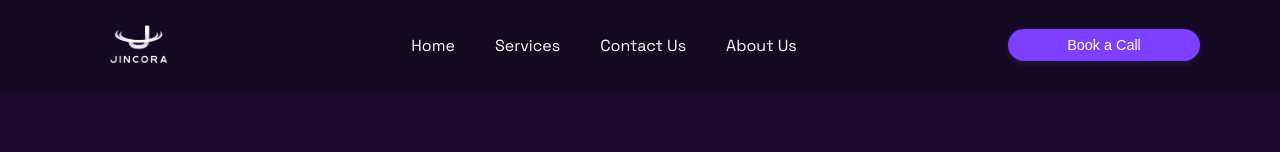
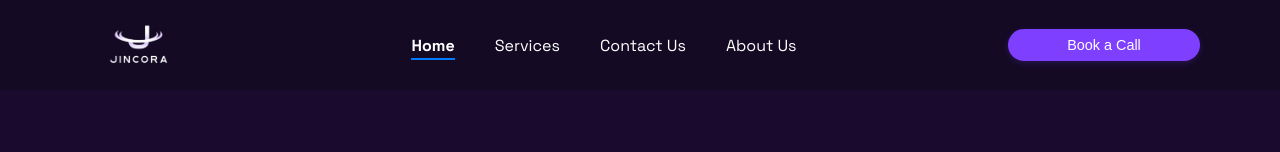
Before and after one commit to Jincora7/JincoraSite, a React (Vite) app: page / in a window 1280 px wide. Shown: the top 152 px of the page. Built offline with nearby package versions, Linux system fonts and the light colour scheme.

Commit message:
active-nav-fea

```diff
--- a/src/components/NavBar/Navbar.css
+++ b/src/components/NavBar/Navbar.css
@@ -30,26 +30,40 @@
     margin-top: 10px;
 }
 
-
 .navLink {
     display: flex;
     align-items: center;
     gap: 40px;
 }
 
+/* Base styling for NavLink */
 .navLink a {
     text-decoration: none;
     color: white;
     font-size: 16px;
     font-weight: 400;
-    transition: color 0.3s ease;
+    position: relative;
 }
 
-/* .navLink a:hover,
-.navLink a.active {
+/* Active link styling with underline */
+.navLink a.active-link {
+    color: white;
+    font-weight: bold;
+}
 
-    font-weight: 600;
-} */
+/* The underline for the active link */
+.navLink a.active-link::after {
+    content: "";
+    position: absolute;
+    left: 0;
+    bottom: -4px;
+    height: 2px;
+    width: 100%;
+    background-color: #007bff; /* Underline color */
+}
+
+
+
 
 
 .navLink a:nth-child(2) {
@@ -222,6 +236,7 @@
 }
 
 
+
 @keyframes slideDown {
     0% {
         transform: translateY(-20px);
@@ -232,6 +247,7 @@
         opacity: 1;
     }
 }
+
 
 
 
@@ -256,6 +272,7 @@
     .search_input {
         font-size: 15px;
     }
+
 }
 
 
--- a/src/components/NavBar/Navbar.jsx
+++ b/src/components/NavBar/Navbar.jsx
@@ -2,31 +2,24 @@ import React, { useState, useEffect } from "react";
 import logo from "../../assets/logo.png";
 import { FaAngleDown } from "react-icons/fa6";
 import { FiMenu } from "react-icons/fi";
-import { NavLink,Link } from "react-router-dom";
+import { NavLink, Link } from "react-router-dom";
 import { RxCross2 } from "react-icons/rx";
-// import PrimaryBtn from '../../../reusableComponents/PrimaryBtn/PrimaryBtn'
 import PrimaryBtn from "../../reusableComponents/PrimaryBtn/PrimaryBtn";
-
-import { useNavigate, useLocation } from "react-router-dom"; /*changes*/
-
+import { useNavigate, useLocation } from "react-router-dom";
 import "./Navbar.css";
 
 function Navbar() {
     const [menuOpen, setMenuOpen] = useState(false);
     const [searchOpen, setSearchOpen] = useState(false);
     const [inputBox, setInputBox] = useState("");
-
     const navigate = useNavigate();
     const location = useLocation();
 
-
     const scrollToHome = () => {
         if (location.pathname === "/") {
-            // Already on home, scroll
             const section = document.getElementById("top-of-home");
             section?.scrollIntoView({ behavior: "smooth" });
         } else {
-            // Navigate to home with scroll flag
             navigate("/", { state: { scrollTo: "home" } });
         }
     };
@@ -38,34 +31,45 @@ function Navbar() {
         }
     };
 
-
-
-
     const scrollToServices = () => {
         if (location.pathname === "/services") {
-            // Already on home, scroll
             const section = document.getElementById("top-of-services");
             section?.scrollIntoView({ behavior: "smooth" });
         } else {
-            // Navigate to home with scroll flag
             navigate("/services", { state: { scrollTo: "services" } });
         }
     };
 
+    const [activeSection, setActiveSection] = useState("");
+    useEffect(() => {
+        const handleScroll = () => {
+            const sections = document.querySelectorAll("section[id]");
+            const scrollY = window.pageYOffset;
+
+            sections.forEach((section) => {
+                const sectionTop = section.offsetTop - 60;
+                const sectionHeight = section.offsetHeight;
+                const sectionId = section.getAttribute("id");
+
+                if (scrollY > sectionTop && scrollY <= sectionTop + sectionHeight) {
+                    setActiveSection(sectionId);
+                }
+            });
+        };
+
+        window.addEventListener("scroll", handleScroll);
+        return () => window.removeEventListener("scroll", handleScroll);
+    }, []);
 
     useEffect(() => {
         const handleResize = () => {
             if (window.innerWidth > 1024) {
-                setMenuOpen(false); // Close mobile menu if screen is large
+                setMenuOpen(false);
             }
         };
 
         window.addEventListener("resize", handleResize);
-
-        // Clean up the event listener on unmount
-        return () => {
-            window.removeEventListener("resize", handleResize);
-        };
+        return () => window.removeEventListener("resize", handleResize);
     }, []);
 
     return (
@@ -75,124 +79,49 @@ function Navbar() {
             </Link>
 
             <div className="navLink">
-                {/* <NavLink to="/">Home</NavLink> */}
-
-                <NavLink to="#" onClick={scrollToHome}>
+                <NavLink
+                    to="/"
+                    onClick={scrollToHome}
+                    className={({ isActive }) => (isActive ? "active-link" : "")}
+                >
                     Home
                 </NavLink>
-                {/*
-                <NavLink to="/services">
-                    Services
 
-                </NavLink> */}
-
-                <NavLink to="#" onClick={scrollToServices}>
+                <NavLink
+                    to="/services"
+                    onClick={scrollToServices}
+                    className={({ isActive }) => (isActive ? "active-link" : "")}
+                >
                     Services
                 </NavLink>
 
-
-
-                {/* <NavLink to="/portfolio">Portfolio</NavLink> */}
-                {/* <NavLink to="/about">About Us</NavLink> */}
-{/*
-                <button
-                    className="calendly-button"
-                    onClick={() =>
-                        window.open(
-                            "https://calendly.com/admin-jincora/30min",
-                            "_blank"
-                        )
-                    }
+                <NavLink
+                    to="/ContactUsPage"
+                    onClick={scrollToContact}
+                    className={({ isActive }) => (isActive ? "active-link" : "")}
                 >
-                    Book a Call
-                </button> */}
-
-                <NavLink to="/ContactUsPage" onClick={scrollToContact}>
                     Contact Us
                 </NavLink>
 
-                {/* <NavLink to="/about">About Us</NavLink> */}
-
                 <NavLink
-                    to="#"
+                    to="/about"
                     onClick={() => {
-                        setMenuOpen(false);
-                        if (location.pathname === "/about") {
-                            const topOfAbout =
-                                document.getElementById("top-of-about");
-                            if (topOfAbout) {
-                                topOfAbout.scrollIntoView({
-                                    behavior: "smooth",
-                                });
-                            }
-                        } else {
                         navigate("/about", {
                             state: { scrollToTop: true },
                         });
-                        }
                     }}
+                    className={({ isActive }) => (isActive ? "active-link" : "")}
                 >
                     About Us
                 </NavLink>
-
             </div>
-            {/*
-            <div className="search">
-                <span className="search-icon">
-                    <div className="container">
-                        <div className="mainbox">
-                            <div
-                                className="iconContainer"
-                                onClick={() => setSearchOpen((prev) => !prev)}
-                            >
-                                <svg
-                                    viewBox="0 0 512 512"
-                                    height="1em"
-                                    xmlns="http://www.w3.org/2000/svg"
-                                    className="search_icon"
-                                >
-                                    <path d="M416 208c0 45.9-14.9 88.3-40 122.7L502.6 457.4c12.5 12.5 12.5 32.8 0 45.3s-32.8 12.5-45.3 0L330.7 376c-34.4 25.2-76.8 40-122.7 40C93.1 416 0 322.9 0 208S93.1 0 208 0S416 93.1 416 208zM208 352a144 144 0 1 0 0-288 144 144 0 1 0 0 288z"></path>
-                                </svg>
-                            </div>
-                            <input
-                                className="search_input"
-                                placeholder="Search"
-                                type="text"
-                            />
-                        </div>
-                    </div>
-                </span>
-
-                {!menuOpen ? (
-                    <span
-                        className="menu-icons"
-                        onClick={() => setMenuOpen(true)}
-                    >
-                        <FiMenu size={24} />
-                    </span>
-                ) : (
-                    <span
-                        className="menu-icons"
-                        onClick={() => setMenuOpen(false)}
-                    >
-                        <RxCross2 size={24} />
-                    </span>
-                )}
-            </div> */}
-
 
             <div className="search">
                 <button
-                    // className="calendly-button"
                     className="primary-btn"
-
                     onClick={() =>
-                        window.open(
-                            "https://calendly.com/admin-jincora/30min",
-                            "_blank"
-                        )
+                        window.open("https://calendly.com/admin-jincora/30min", "_blank")
                     }
-
                 >
                     Book a Call
                 </button>
@@ -216,93 +145,58 @@ function Navbar() {
 
             {menuOpen && (
                 <div className="responsive-nav">
-                    {/* <NavLink to="/" onClick={() => setMenuOpen(false)}>
-                        Home
-                    </NavLink> */}
-
                     <NavLink
-                        to="#"
+                        to="/"
                         onClick={() => {
                             setMenuOpen(false);
                             scrollToHome();
                         }}
+                        className={({ isActive }) => (isActive ? "active-link" : "")}
                     >
                         Home
                     </NavLink>
 
-                    {/* <NavLink to="/services" onClick={() => setMenuOpen(false)}>
-                        Services
-
-                    </NavLink> */}
-
                     <NavLink
-                        to="#"
+                        to="/services"
                         onClick={() => {
                             setMenuOpen(false);
                             scrollToServices();
                         }}
+                        className={({ isActive }) => (isActive ? "active-link" : "")}
                     >
                         Services
                     </NavLink>
-
-                    {/* <NavLink to="/portfolio" onClick={() => setMenuOpen(false)}>
-                        Portfolio
-                    </NavLink> */}
 
                     <button
                         className="calendly-button-box"
                         onClick={() => {
                             setMenuOpen(false);
-                            window.open(
-                                "https://calendly.com/admin-jincora/30min"
-                            );
+                            window.open("https://calendly.com/admin-jincora/30min");
                         }}
                     >
                         Book a Call
                     </button>
 
-                    {/* <NavLink to="/about" onClick={() => setMenuOpen(false)}>
-                        About Us
-                    </NavLink> */}
-
                     <NavLink
-                        to="#"
+                        to="/ContactUsPage"
                         onClick={() => {
                             setMenuOpen(false);
                             scrollToContact();
                         }}
+                        className={({ isActive }) => (isActive ? "active-link" : "")}
                     >
                         Contact Us
                     </NavLink>
 
-                    {/* <NavLink
+                    <NavLink
                         to="/about"
                         onClick={() => {
                             setMenuOpen(false);
-
-                        }}
-                    >
-                        About Us
-                    </NavLink> */}
-
-                    <NavLink
-                        to="#"
-                        onClick={() => {
-                            setMenuOpen(false);
-                            if (location.pathname === "/about") {
-                                const topEl =
-                                    document.getElementById("top-of-about");
-                                if (topEl) {
-                                    topEl.scrollIntoView({
-                                        behavior: "smooth",
-                                    });
-                                }
-                            } else {
                             navigate("/about", {
                                 state: { scrollToTop: true },
                             });
-                            }
                         }}
+                        className={({ isActive }) => (isActive ? "active-link" : "")}
                     >
                         About Us
                     </NavLink>
@@ -313,6 +207,3 @@ function Navbar() {
 }
 
 export default Navbar;
-
-
-// --------------------------------------
```
Lines whose indentation alone changed are shown as unchanged.
